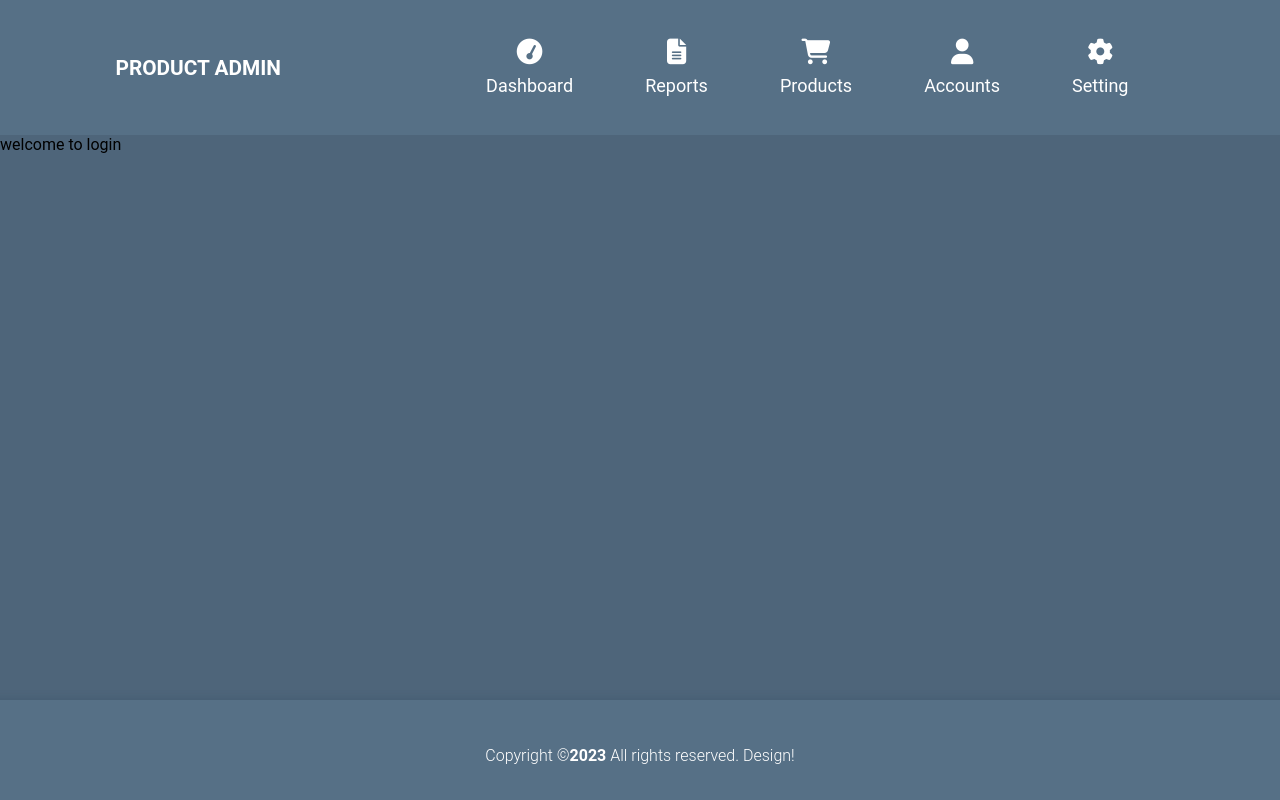
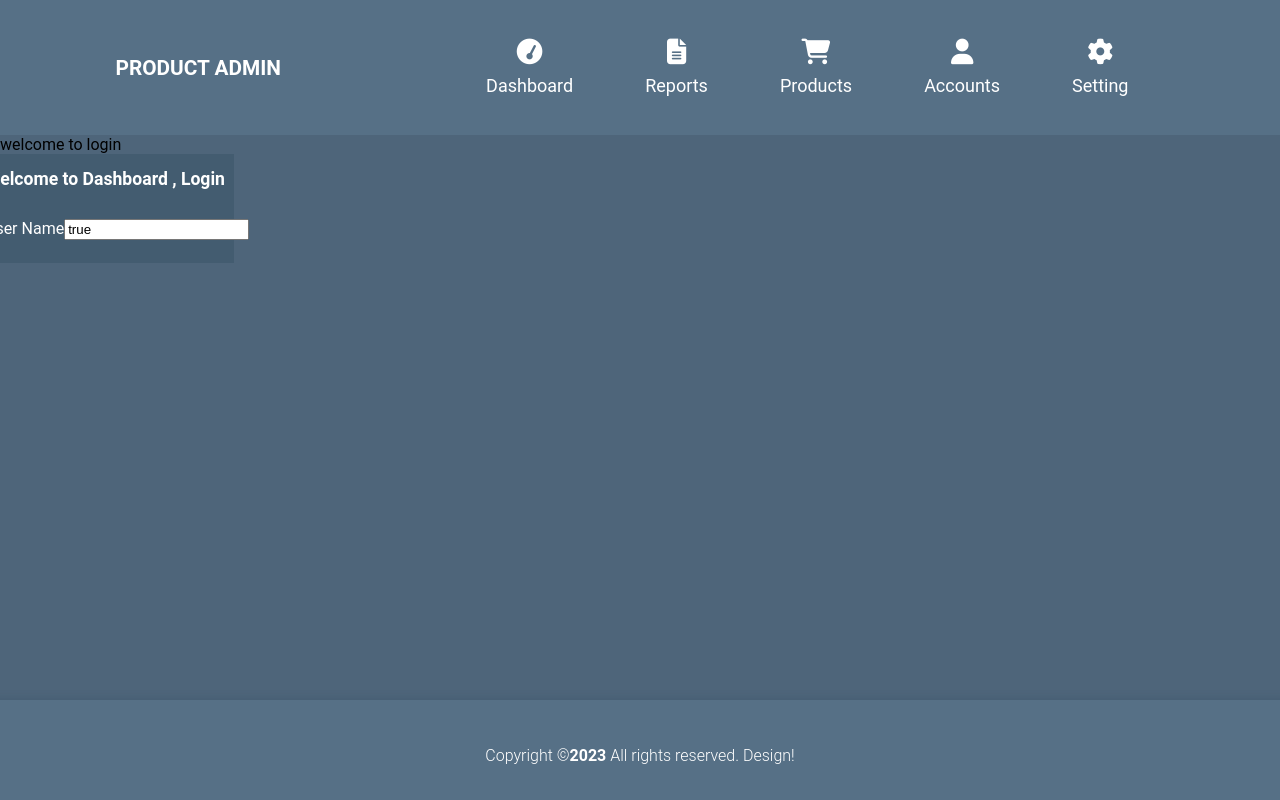
Before and after one commit to ajsal12aju/Product-Admin-UI, a React (Create React App) app: page / in a window 1280 px wide. Built offline with nearby package versions, Linux system fonts and the light colour scheme.

Commit message:
login started

```diff
--- a/src/Componets/login/Login.js
+++ b/src/Componets/login/Login.js
@@ -1,12 +1,44 @@
-import React from 'react'
-import './login.css'
+import React from "react";
+import "./login.css";
 
 function Login() {
   return (
     <div>
       welcome to login
+      <div className="container tm-mt-big tm-mb-big">
+        <div className="row">
+          <div className="col-12 mx-auto tm-login-col">
+            <div className="tm-bg-primary-dark tm-block tm-block-h-auto">
+              <div className="row">
+                <div className="col-12 text-center">
+                  <h2 className="tm-block-title mb-4">
+                    Welcome to Dashboard , Login
+                  </h2>
+                </div>
+              </div>
+              <div className="row mt-2">
+                <div className="col-12">
+                  <form action="index.html" method="post" className="">
+                    <div className="form-group">
+                      <label htmlFor="username">User Name</label>
+                      <input
+                        type="text"
+                        name="username"
+                        className="form-control validate"
+                        id="username"
+                        value
+                        required
+                      />
+                    </div>
+                  </form>
+                </div>
+              </div>
+            </div>
+          </div>
+        </div>
+      </div>
     </div>
-  )
+  );
 }
 
-export default Login
+export default Login;
--- a/src/Componets/login/login.css
+++ b/src/Componets/login/login.css
@@ -0,0 +1,29 @@
+.tm-bg-primary-dark {
+    background-color: #435c70;
+}
+.tm-login-col {
+    max-width: 470px;
+}
+.tm-block-h-auto {
+    min-height: 1px;
+    max-height: none;
+    height: auto;
+}
+.tm-block-title {
+    font-size: 1.1rem;
+    font-weight: 700;
+    color: #fff;
+    margin-bottom: 30px;
+}
+
+.form-group {
+    margin-bottom: 15px;
+ }
+ .form-group label {
+    color: #fff;
+    margin-bottom: 10px;
+}
+label {
+    display: inline-block;
+    margin-bottom: 0.5rem;
+}
```
